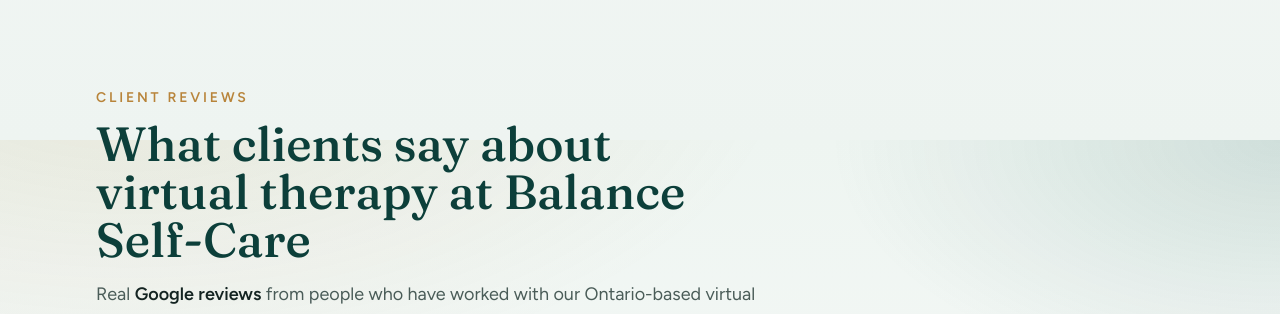
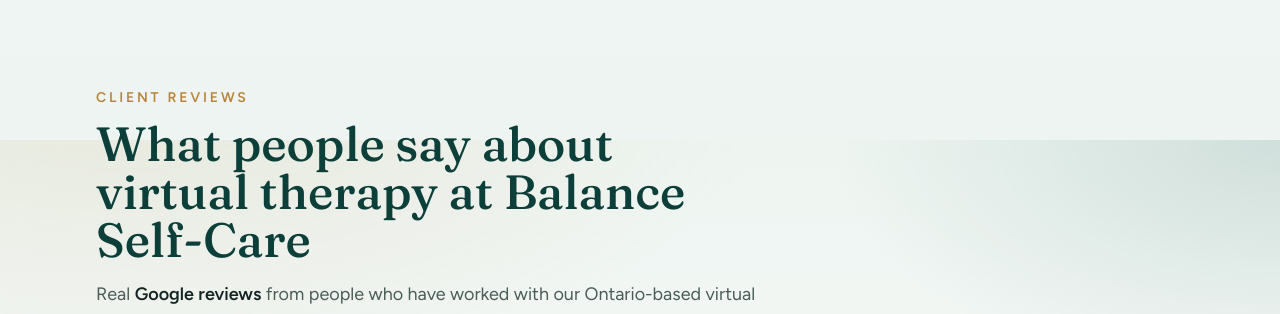
Before and after one commit to Haywhyoh/BalanceSelfcare, a Next.js app: page / in a window 1280 px wide. Shown: the part 3860-4174 px from the top of the page. Built offline with nearby package versions, Linux system fonts and the light colour scheme.

Commit message:
Update client reviews heading for clarity on virtual therapy feedback
- Changed the heading text from "What clients say" to "What people say" to broaden the inclusivity of feedback regarding virtual therapy at Balance Self-Care.

```diff
--- a/src/app/(frontend)/page.tsx
+++ b/src/app/(frontend)/page.tsx
@@ -292,7 +292,7 @@
             id="client-reviews-heading"
             className="mt-3 font-[family-name:var(--font-display)] text-3xl text-[var(--brand)] md:text-5xl"
           >
-            What clients say about virtual therapy at Balance Self-Care
+            What people say about virtual therapy at Balance Self-Care
           </h2>
           <p className="mt-4 text-base leading-relaxed text-[var(--ink-muted)] md:text-lg">
             Real{" "}
```
